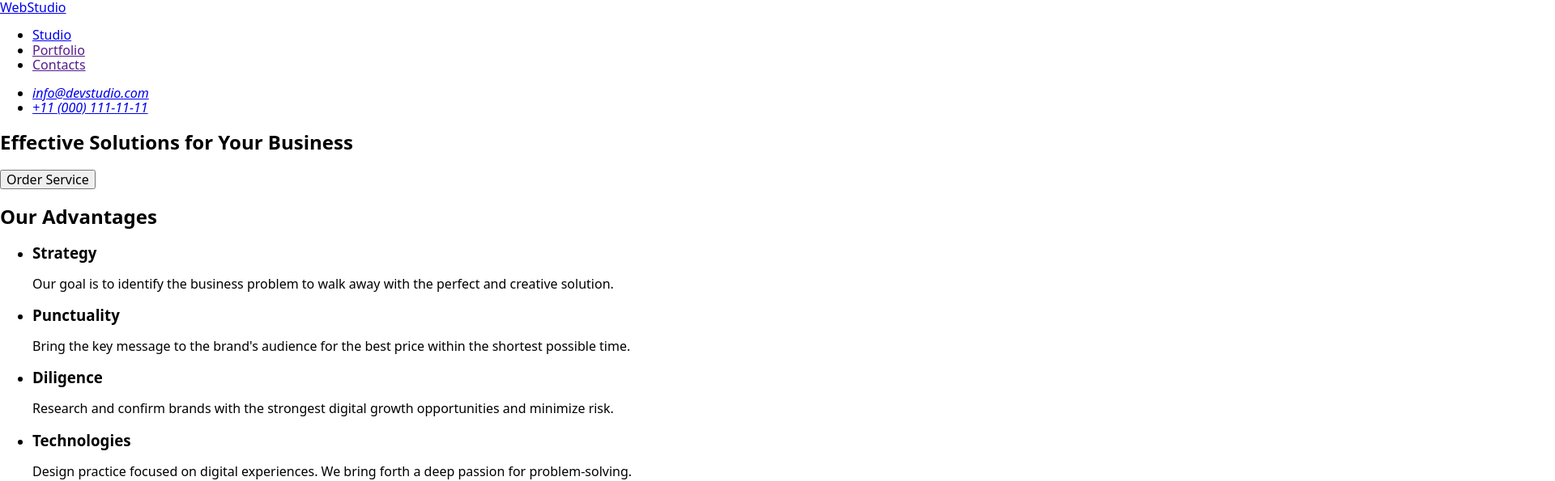
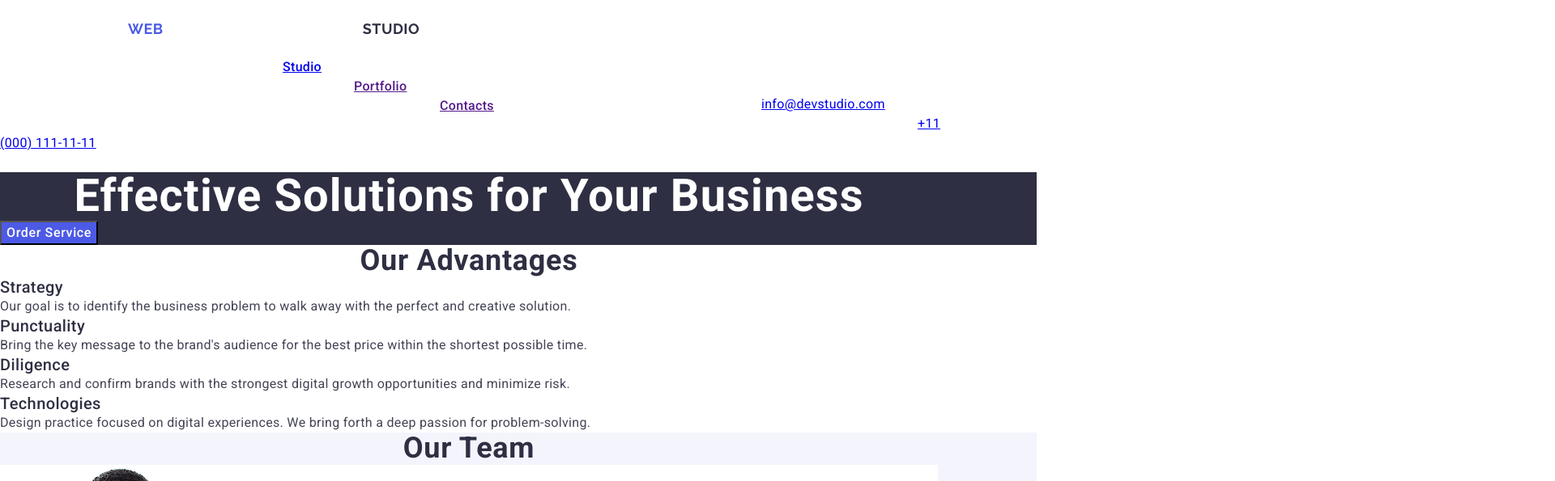
Before and after one commit to Olecsandr9843/go-it-homework-03, a plain HTML site: page index.html in a window 1280 px wide. Shown: the top 595 px of the page at 81% size, 1920 px wide, since content can reach past the window. Drawn offline with nearby package versions, Linux system fonts and the light colour scheme.

Commit message:
update file

```diff
--- a/css/style.css
+++ b/css/style.css
@@ -19,12 +19,28 @@ body {
     background-color: #404BBF;
   }
 
-  .nav-link {
+  .nav-list{
     font-weight: 500;
     font-size: 16px;
     line-height: 1.5;
     letter-spacing: 0.02em;
     color: #2e2f42;
+    border: 2px solid transparent;
+    height: 261px;
+    height: 24px;
+    margin: 24px  832px 24px 347px;
+  }
+
+  .nav-link-one{
+    padding: 0px 213px 0px 0px;
+  }
+
+  .nav-link-two{
+    padding: 0px 107px 0px 88px;
+  }
+
+  .nav-link-three{
+    padding: 0px 0px 0px 194px;
   }
 
   .nav-link:hover, .nav-link:focus {
@@ -32,7 +48,25 @@ body {
   }
 
   .logo{
+    border: 2px solid transparent;
+    width: 44px;
+    height: 21px;
+    padding: 1.5px 71px 1.5px 0px;
     margin-left: 156px;
+    margin-top: 25.5px;
+    margin-bottom: 25.5px;
+    margin-right: 1240px;
+  }
+
+  .header-logo{
+    border: 2px solid transparent;
+    width: 71px;
+    height: 21px;
+    padding: 1.5px 0 1.5px 44px;
+    margin-top: 25.5px;
+    margin-bottom: 25.5px;
+    margin-right: 1169px;
+    margin-left: 200px;
   }
 
   .logo-text {
@@ -49,16 +83,21 @@ body {
     color: #2e2f42;
   }
 
+
   .contact-info {
     font-style: normal;
   }
 
-  .contact-link {
-    font-size: 16px;
-    line-height: 1.5;
-    letter-spacing: 0.02em;
-    color: #434455;
-    text-decoration: none;
+  .contact-link-one {
+    height: 24px;
+    width: 153px;
+    margin: 24px 347px 24px 940px;
+  }
+
+  .contact-link-two{
+    width: 151px;
+    height: 24px;
+    margin: 24px 156px 24px 1133px;
   }
 
   .contact-link:hover, .contact-link:focus {
@@ -188,9 +227,13 @@ body {
     list-style: none;
   }
   .contact-list{
+    font-size: 16px;
+    line-height: 1.5;
+    letter-spacing: 0.02em;
+    color: #434455;
+    text-decoration: none;
     list-style: none;
-    margin-top: 24px;
-    margin-bottom: 24px;
+    margin: 24px 0px;
   }
   .advantage-list{
     list-style: none;
@@ -216,3 +259,7 @@ body {
     padding: 0;
     margin: 0;
   }
+
+  .container {
+    max-width: 1158px;
+    }
--- a/index.html
+++ b/index.html
@@ -8,34 +8,39 @@
     <link rel="preconnect" href="https://fonts.gstatic.com" crossorigin>
     <link href="https://fonts.googleapis.com/css2?family=Raleway:wght@700&family=Roboto:wght@400;500;700&display=swap" rel="stylesheet">
     <link rel="stylesheet" href="https://cdnjs.cloudflare.com/ajax/libs/modern-normalize/3.0.1/modern-normalize.min.css" integrity="sha512-q6WgHqiHlKyOqslT/lgBgodhd03Wp4BEqKeW6nNtlOY4quzyG3VoQKFrieaCeSnuVseNKRGpGeDU3qPmabCANg==" crossorigin="anonymous" referrerpolicy="no-referrer" />
-    <link rel="stylesheet" href="./css/styles.css">
+    <link rel="stylesheet" href="./css/style.css">
   </head>
 
   <body>
     <header>
+      <div class="container">
       <nav class="page-nav">
         <a href="./index.html" class="logo">Web<span class="header-logo">Studio</span></a>
         <ul class="nav-list">
-          <li><a href="./index.html" class="nav-link">Studio</a></li>
-          <li><a href="" class="nav-link">Portfolio</a></li>
-          <li><a href="" class="nav-link">Contacts</a></li>
+          <li><a href="./index.html" class="nav-link-one">Studio</a></li>
+          <li><a href="" class="nav-link-two">Portfolio</a></li>
+          <li><a href="" class="nav-link-three">Contacts</a></li>
         </ul>
       </nav>
       <address class="address">
         <ul class="contact-list">
-          <li><a href="mailto:info@devstudio.com" class="contact-link">info@devstudio.com</a></li>
-          <li><a href="tel:+110001111111" class="contact-link">+11 (000) 111-11-11</a></li>
+          <li><a href="mailto:info@devstudio.com" class="contact-link-one">info@devstudio.com</a></li>
+          <li><a href="tel:+110001111111" class="contact-link-two">+11 (000) 111-11-11</a></li>
         </ul>
       </address>
+      </div>
     </header>
 
     <main>
       <section class="eff-sol">
+        <div class="container">
         <h1 class="main-title">Effective Solutions for Your Business</h1>
         <button type="button" class="cta-button">Order Service</button>
+        </div>
       </section>
 
       <section class="advantages">
+        <div class="container">
         <h2 class="section-title">Our Advantages</h2>
         <ul class="advantages-list">
           <li class="advantage-item">
@@ -55,9 +60,11 @@
             <p class="advantage-text">Design practice focused on digital experiences. We bring forth a deep passion for problem-solving.</p>
           </li>
         </ul>
+        </div>
       </section>
 
       <section class="team">
+        <div class="container">
         <h2 class="section-title">Our Team</h2>
         <ul class="team-list">
           <li class="team-member">
@@ -81,9 +88,11 @@
             <p class="team-text">UI Designer</p>
           </li>
         </ul>
+        </div>
       </section>
 
       <section class="portfolio">
+        <div class="container">
         <h2 class="section-title">Our Portfolio</h2>
         <ul class="portfolio-list">
           <li class="portfolio-item">
@@ -117,12 +126,15 @@
             <p class="portfolio-text">Marketing</p>
           </li>
         </ul>
+        </div>
       </section>
     </main>
 
     <footer class="footer">
+      <div class="container">
       <a href="./index.html" class="footer-logo">Web<span class="footer-web">Studio</span></a>
       <p class="footer-text">Increase the flow of customers and sales for your business with digital marketing & growth solutions.</p>
+      </div>
     </footer>
   </body>
 </html>
```
